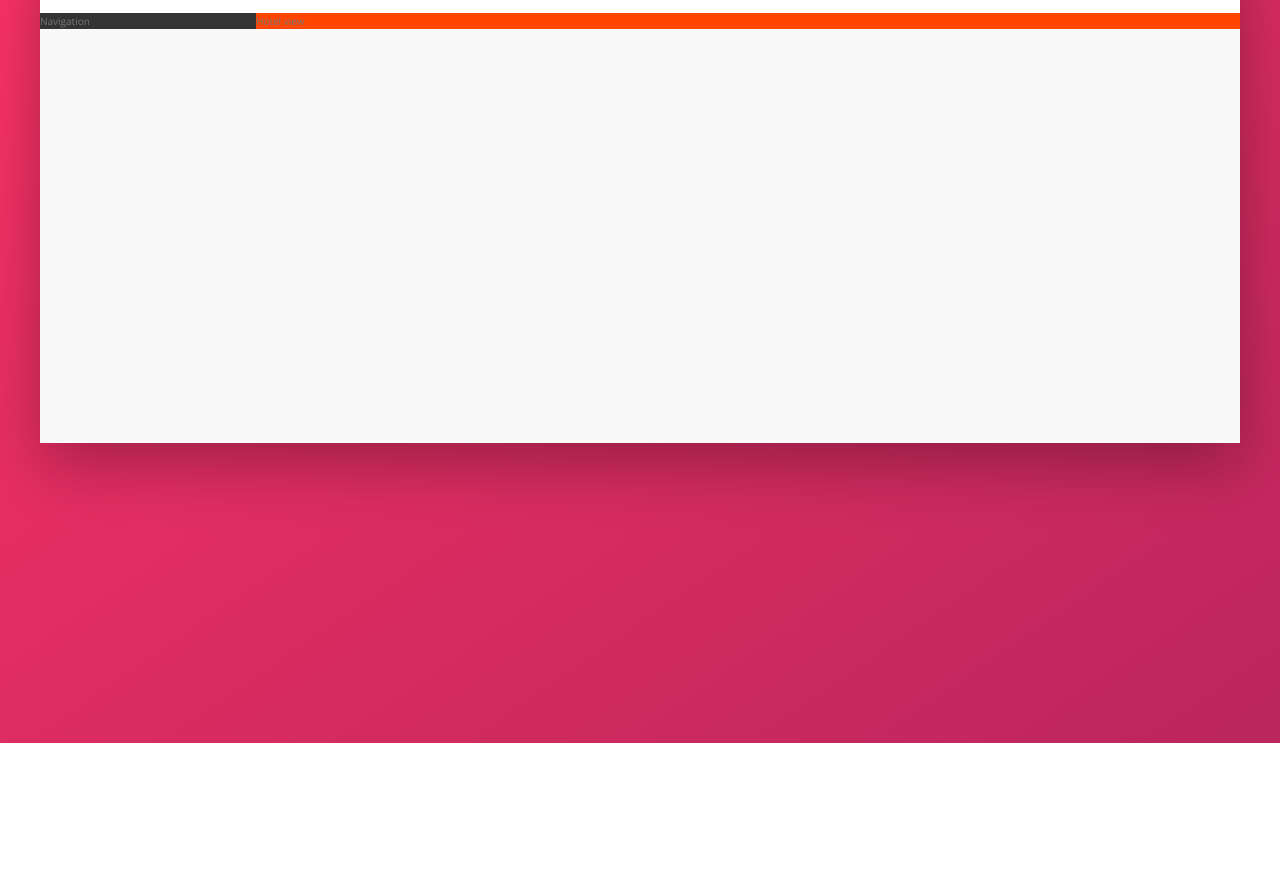
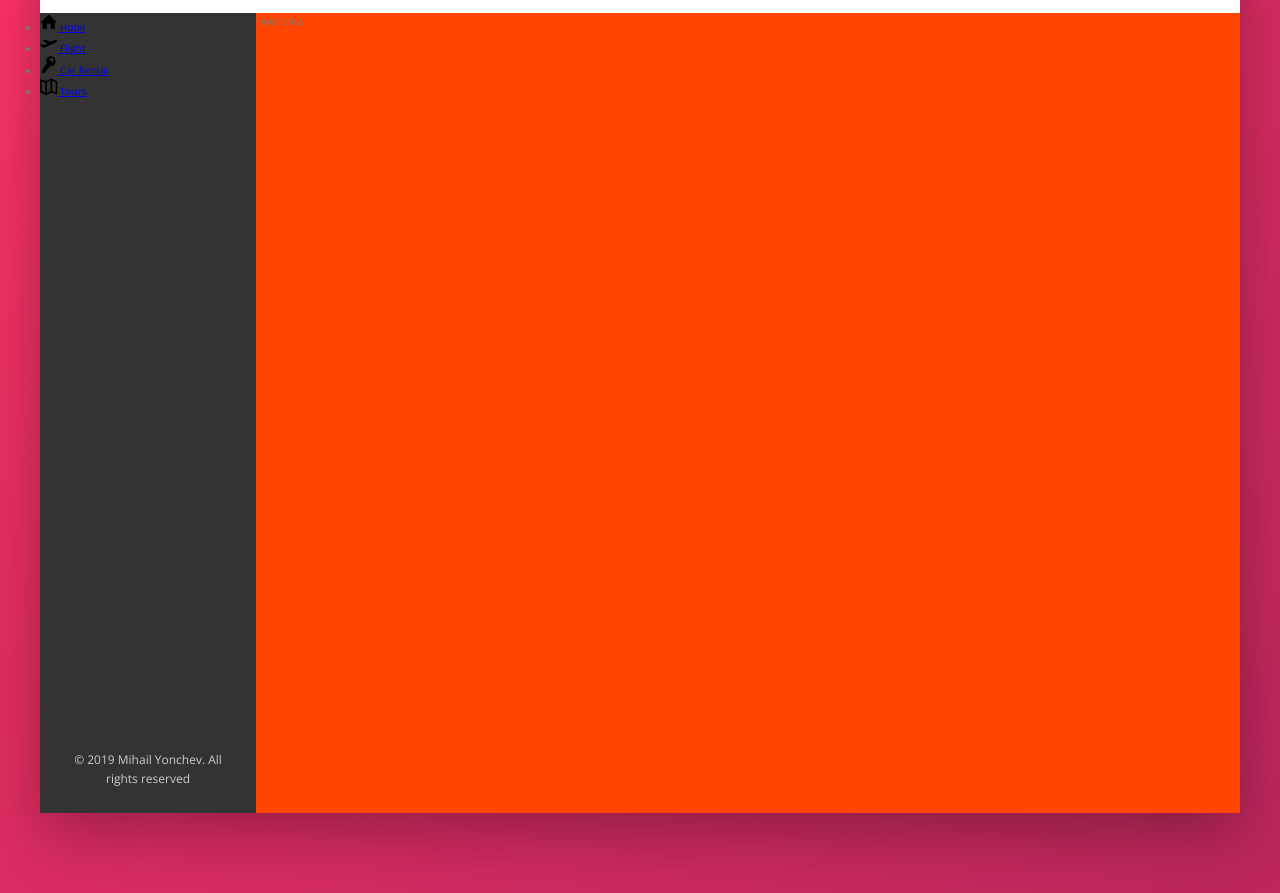
Before and after one commit to insertmike/trillo-project, a website: page index.html in a window 1280 px wide. Shown: the part 137-1030 px from the top of the page. Before the commit the page ends 880 px from the top, so only its background shows below. Drawn offline with nearby package versions, Linux system fonts and the light colour scheme.

Commit message:
Built navigation sceleton, added its items

```diff
--- a/index.html
+++ b/index.html
@@ -49,7 +49,48 @@
 
            <div class="content">
                 <nav class="sidebar">
-                    Navigation
+                    <ul class="side-nav">
+
+                        <li class="side-nav__item">
+                            <a href="#" class="side-nav__link">
+                                <svg class="side-nav__icon">
+                                    <use xlink:href="img/sprite.svg#icon-home"></use>
+                                </svg>
+                                <span>Hotel</span>
+                            </a>
+                        </li>
+
+                        <li class="side-nav__item">
+                            <a href="#" class="side-nav__link">
+                                <svg class="side-nav__icon">
+                                    <use xlink:href="img/sprite.svg#icon-aircraft-take-off"></use>                                 "></use>
+                                </svg>
+                                <span>Flight</span>
+                            </a>
+                        </li>
+
+                        <li class="side-nav__item">
+                            <a href="#" class="side-nav__link">
+                                <svg class="side-nav__icon">
+                                    <use xlink:href="img/sprite.svg#icon-key"></use>
+                                </svg>
+                                <span>Car Rental</span>
+                            </a>
+                        </li>
+
+                        <li class="side-nav__item">
+                            <a href="#" class="side-nav__link">
+                                <svg class="side-nav__icon">
+                                    <use xlink:href="img/sprite.svg#icon-map"></use>
+                                </svg>
+                                <span>Tours</span>
+                            </a>
+                        </li>
+                    </ul>
+
+                    <div class="legal">
+                        &copy 2019 Mihail Yonchev. All rights reserved
+                    </div>
                 </nav>
                 <main class="hotel-view">
                     Hotel view
--- a/sass/_components.scss
+++ b/sass/_components.scss
@@ -114,3 +114,30 @@
 
     }
 }
+
+//////////////////////////////////
+// Side navigation
+.side-nav {
+
+    &__item {
+
+    }
+
+    &__link {
+
+    }
+
+    &__icon {
+        width: 1.75rem;
+        height: 1.75rem;
+    }
+}
+
+//////////////////////////////////
+// Legal test
+.legal {
+    font-size: 1.2rem;
+    color: var(--color-grey-light-4);
+    text-align: center;
+    padding: 2.5rem;
+}
--- a/sass/_layout.scss
+++ b/sass/_layout.scss
@@ -26,11 +26,18 @@
     background-color: var(--color-grey-dark-1);
 
     flex: 0 0 18%;
+
+    display: flex;
+    flex-direction: column;
+    justify-content: space-between;
 }
 
 .hotel-view {
     background-color: #fff;
     // Testing purposes
     background-color: orangered;
+    height: 80rem;
+
     flex: 1;
+
 }
```
Also changed, not shown: css/style.css.
